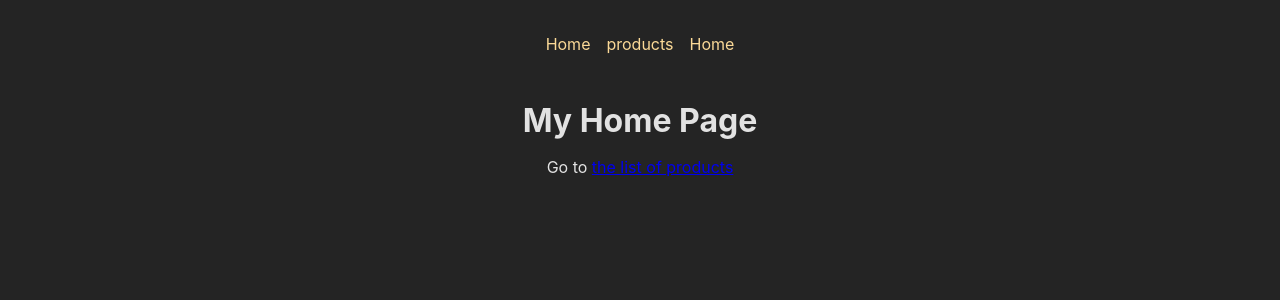
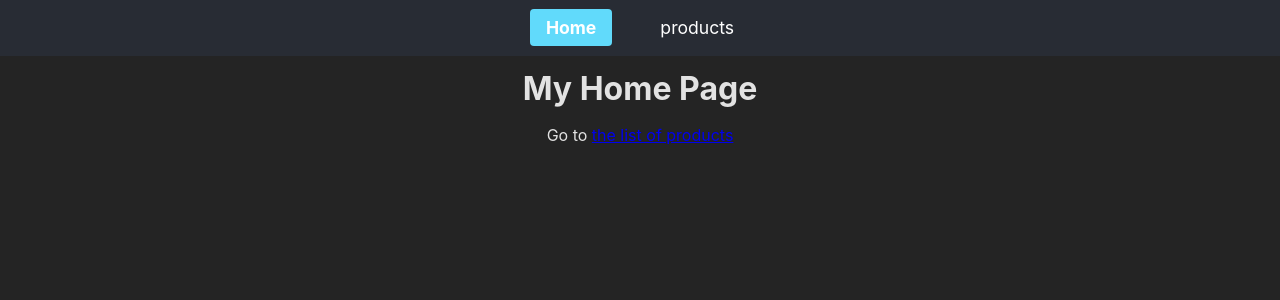
Before and after one commit to RAJESH2961/udemy-react-practice, a React (Create React App) app in the folder Section-22-Router/: page / in a window 1280 px wide. Shown: the top 300 px of the page. Built offline with nearby package versions, Linux system fonts and the light colour scheme.

Commit message:
Added Navigation linkes stylings based on active or inactive eithe nd aprop

```diff
--- a/Section-22-Router/src/components/MainNavigation.js
+++ b/Section-22-Router/src/components/MainNavigation.js
@@ -1,13 +1,13 @@
-import { Link } from "react-router-dom";
+import { NavLink } from "react-router-dom";
 import classes from './MainNavigation.module.css';
 
 function MainNavigation() {
     return <header className={classes.header}>
         <nav>
             <ul className={classes.list}>
-            <li><Link to="/">Home</Link></li>
-            <li><Link to="/products">products</Link></li>
-            <li><Link to="/">Home</Link></li>
+            <li><NavLink to="/" className={({isActive}) => isActive ? classes.active : undefined } end>Home</NavLink></li>
+            <li><NavLink to="/products" className={({isActive}) => isActive ? classes.active : undefined }>products</NavLink></li>
+            {/* <li><Link to="/">Home</Link></li> */}
             </ul>
         </nav>
     </header>
--- a/Section-22-Router/src/components/MainNavigation.module.css
+++ b/Section-22-Router/src/components/MainNavigation.module.css
@@ -1,23 +1,36 @@
+/* MainNavigation.module.css */
+
 .header {
-  max-width: 60rem;
-  margin: auto;
-  padding: 2rem;
-  display: flex;
-  justify-content: center;
+  background-color: #282c34;
+  padding: 1rem;
+  color: white;
+  text-align: center;
 }
 
 .list {
+  list-style: none;
   display: flex;
-  gap: 1rem;
+  justify-content: center;
+  gap: 2rem;
+  margin: 0;
+  padding: 0;
 }
 
-.list a {
+.list li a {
   text-decoration: none;
-  color: var(--color-primary-400);
+  color: white;
+  font-size: 1.1rem;
+  padding: 0.5rem 1rem;
+  transition: all 0.3s ease;
+  border-radius: 4px;
 }
 
-.list a:hover,
-.list a.active {
-  color: var(--color-primary-800);
-  text-decoration: underline;
+.list li a:hover {
+  background-color: #3e4451;
 }
+
+.active {
+  background-color: #61dafb;
+  color: #282c34;
+  font-weight: bold;
+}
```
